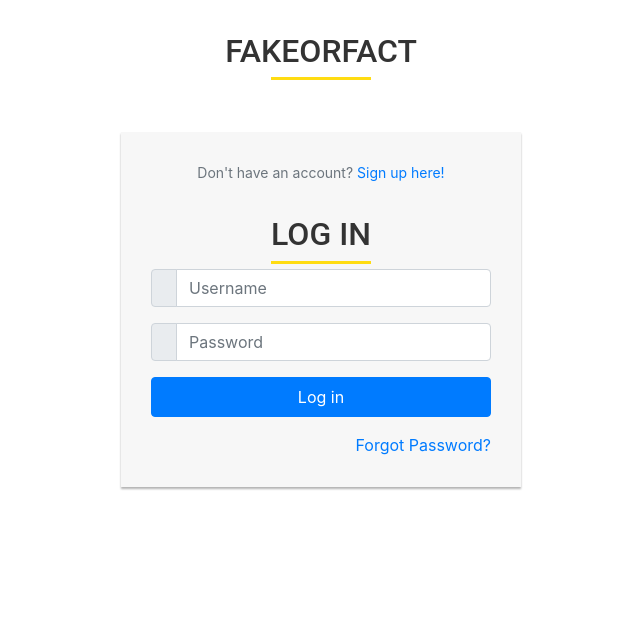
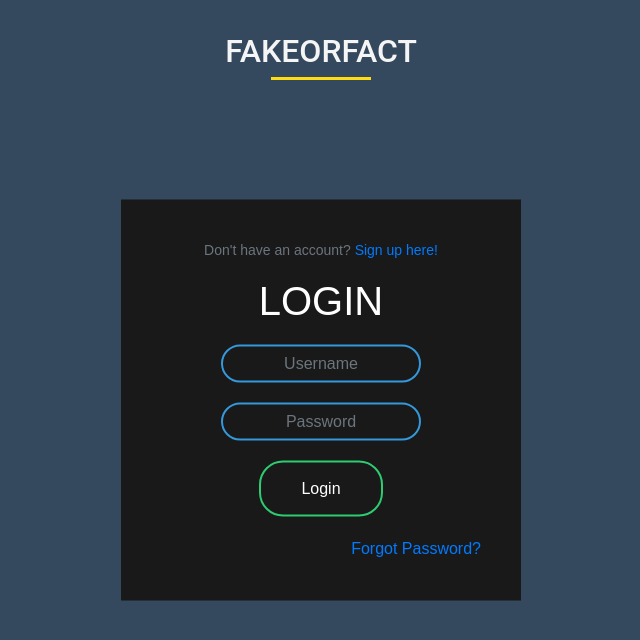
Before and after one commit to Sharanya1798/FakeOrFact, a React (Create React App) app in the folder front-end/: page /login in a window 1280 px wide. Shown: the top 640 px of the page, without its empty margins (319-959 px from the left). Built offline with nearby package versions, Linux system fonts and the light colour scheme.

Commit message:
Changes done in UI and Functionalities part

```diff
--- a/front-end/public/index.html
+++ b/front-end/public/index.html
@@ -26,7 +26,7 @@
     -->
     <title>FakeOrFact</title>
   </head>
-  <body>
+  <body style=" background: #34495e;">
     <noscript>You need to enable JavaScript to run this app.</noscript>
     <div id="root"></div>
     <!--
--- a/front-end/src/App.css
+++ b/front-end/src/App.css
@@ -3,12 +3,14 @@
   background-color: #ffff !important;
 }
 .bg-blue {
-  background-color: cadetblue !important;
+  background-color: snow;
+  position: fixed;
 }
 body {
 color: #fff;
-background: #63738a;
+background: #34495e;
 font-family: 'Roboto', sans-serif;
+
 }
 .form-control {
 height: 40px;
@@ -33,6 +35,8 @@ margin: 0 auto;
 font-size: 15px;
 padding:20px;
 border-bottom:1px solid #636363;
+background-color: silver;
+margin-top: 20px;
 }
 .discussionforum_font {
   font-weight:bold;
@@ -41,6 +45,7 @@ border-bottom:1px solid #636363;
   .discussionforum_color {
       color: #636363;
       margin:0 2px;
+
   }
 
   ul.lightgrayfont li a.talentforum_username {
@@ -332,3 +337,148 @@ border: none!important;
 .carousel-indicators li.active {
 background: #888!important;
 }
+
+/* ----------------------------Login CSS --------------------------*/
+
+.bodyy{
+  margin: 0;
+  padding: 0;
+  font-family: sans-serif;
+  background: #34495e;
+}
+
+.box{
+  width: 400px;
+  padding: 40px;
+  position: absolute;
+  top: 50%;
+  left: 50%;
+  transform: translate(-50%,-50%);
+  background: #191919;
+  text-align: center;
+}
+.box h1{
+  color: white;
+  text-transform: uppercase;
+  font-weight: 500;
+}
+.box input[type = "text"],.box input[type = "password"]{
+  border:0;
+  background: none;
+  display: block;
+  margin: 20px auto;
+  text-align: center;
+  border: 2px solid #3498db;
+  padding: 14px 10px;
+  width: 200px;
+  outline: none;
+  color: white;
+  border-radius: 24px;
+  transition: 0.25s;
+}
+.box input[type = "text"]:focus,.box input[type = "password"]:focus{
+  width: 280px;
+  border-color: #2ecc71;
+}
+.box input[type = "submit"]{
+  border:0;
+  background: none;
+  display: block;
+  margin: 20px auto;
+  text-align: center;
+  border: 2px solid #2ecc71;
+  padding: 14px 40px;
+  outline: none;
+  color: white;
+  border-radius: 24px;
+  transition: 0.25s;
+  cursor: pointer;
+}
+.box input[type = "submit"]:hover{
+  background: #2ecc71;
+}
+
+
+.text-center2 {
+
+  color: whitesmoke;
+}
+
+.text-center1 {
+  text-align: center !important;
+  color: whitesmoke;
+}
+
+
+.scroll-to-top {
+  position: fixed;
+  bottom: 0.5rem;
+  right: 0.5rem;
+  animation: fadeIn 700ms ease-in-out 1s both;
+  cursor: pointer;
+}
+
+@keyframes fadeIn {
+  from {
+    opacity: 0;
+  }
+  to {
+    opacity: 1;
+  }
+}
+
+/*link css*/
+.hola {
+  color: black;
+  text-decoration: $link-decoration;
+  background-color: transparent; // Remove the gray background on active links in IE 10.
+
+  @include hover() {
+    color: $link-hover-color;
+    text-decoration: $link-hover-decoration;
+  }
+}
+
+/*For search box updation*/
+
+.query-form1 {
+  width: 902px;
+margin: 0 auto;
+font-size: 15px;
+padding:20px;
+border-bottom:1px solid #636363;
+background-color: silver;
+margin-top: 20px;
+margin-left: 101px;
+}
+
+/*Button CSS*/
+.btn1 {
+  display: inline-block;
+  font-weight: 400;
+  color: #212529;
+  text-align: center;
+  vertical-align: middle;
+  -webkit-user-select: none;
+  user-select: none;
+  background-color: transparent;
+  border: 1px solid transparent;
+  padding: 0.375rem 0.75rem;
+  font-size: 1rem;
+  line-height: 1.5;
+  border-radius: 0.25rem;
+  transition: color 0.15s ease-in-out, background-color 0.15s ease-in-out, border-color 0.15s ease-in-out, box-shadow 0.15s ease-in-out;
+}
+
+.btn1-primary {
+  color: #fff;
+  background-color: black;
+  border-color: black;
+}
+
+.btn1-lg, .btn1-group-lg > .btn1 {
+  padding: 0.5rem 1rem;
+  font-size: 1.25rem;
+  line-height: 1;
+  border-radius: 0.3rem;
+}
--- a/front-end/src/App.js
+++ b/front-end/src/App.js
@@ -12,7 +12,7 @@ function App() {
 
   return (
    <>
-   <h2 className="text-center">FakeOrFact</h2>
+   <h2 className="text-center1">FakeOrFact</h2>
    <br/>
 <Router>
 <Route exact path="/">
--- a/front-end/src/component/Navbar.js
+++ b/front-end/src/component/Navbar.js
@@ -1,6 +1,7 @@
 import React from 'react'
 import 'bootstrap/dist/css/bootstrap.css';
 import {NavLink} from "react-router-dom";
+
 
 const Navbar = () => {
   const token = localStorage.getItem('my_token');
@@ -67,6 +68,7 @@ const Navbar = () => {
       <li className="nav-item">
         <NavLink className="nav-link" to="/Signup">Signup</NavLink>
       </li>
+
     </ul>
 
   </div>
--- /dev/null
+++ b/front-end/src/component/ScrollToTop.js
@@ -0,0 +1,40 @@
+import React, { useEffect, useState } from "react";
+
+export default function ScrollToTop() {
+  const [isVisible, setIsVisible] = useState(false);
+
+  // Show button when page is scorlled upto given distance
+  const toggleVisibility = () => {
+    if (window.pageYOffset > 1) {
+      setIsVisible(true);
+    } else {
+      setIsVisible(false);
+    }
+  };
+
+  // Set the top cordinate to 0
+  // make scrolling smooth
+  const scrollToTop = () => {
+    window.scrollTo({
+      top: 0,
+      behavior: "smooth"
+    });
+  };
+
+  useEffect(() => {
+    window.addEventListener("scroll", toggleVisibility);
+  }, []);
+
+  return (
+    <div className="scroll-to-top">
+      {isVisible && (
+        <div onClick={scrollToTop}>
+          <img
+            src="https://i.postimg.cc/44Ytsk8Z/top-arrow-emoj.png"
+            alt="Go to top"
+          />
+        </div>
+      )}
+    </div>
+  );
+}
--- a/front-end/src/component/allQueries.js
+++ b/front-end/src/component/allQueries.js
@@ -1,5 +1,6 @@
 import React from 'react'
 import Navbar from "./Navbar";
+import ScrollToTop from "./ScrollToTop";
 import jwt_decode from "jwt-decode";
 import cogoToast from 'cogo-toast';
 
@@ -11,7 +12,7 @@ class allQueries extends React.Component {
   };
   componentDidMount = () => {
     this.getPosts();
-  };
+  }
 
   getPosts = () => {
     const data = { "name": "FakeOrFact" }
@@ -80,13 +81,13 @@ class allQueries extends React.Component {
           <div className="query-form">
           <li class="discussincard box-border">
               <h4 class="bigdarkgrayfont ">
-                  <a class="bigdarkgrayfont discussionforum_font Forum_Ques">{post.queryName}</a>
+                  <a class="hola">{post.queryName}</a>
               </h4>
               <p class="mediumdarkgray">{post.queryDec}</p>
               <div class="discussionforum_color talentforum_username ">Contact:  {post.email}</div>
               <div className="row">
                 <button onClick={e => this.gotoComments(post)}>View Discussion Thread</button>
-                <button type="submit" onClick={ e => this.onDelete(post)} className="btn btn-primary btn-lg">Remove Post</button>
+                <button type="submit" onClick={ e => this.onDelete(post)} className="btn1 btn1-primary btn1-lg">Remove Post</button>
               </div>
           </li>
           </div>
@@ -100,7 +101,7 @@ class allQueries extends React.Component {
           <div className="query-form">
           <li class="discussincard box-border">
               <h4 class="bigdarkgrayfont ">
-                  <a class="bigdarkgrayfont discussionforum_font Forum_Ques">{post.queryName}</a>
+                  <a class="hola">{post.queryName}</a>
               </h4>
               <p class="mediumdarkgray">{post.queryDec}</p>
               <div class="discussionforum_color talentforum_username ">Contact:  {post.email}</div>
@@ -116,6 +117,7 @@ class allQueries extends React.Component {
   }
 
   render() {
+    const { is_visible } = this.state;
     let filteredPosts = this.state.posts.filter(
       (post) => {
             return post.queryName.toLowerCase().indexOf(
@@ -128,12 +130,13 @@ class allQueries extends React.Component {
       <div>
           <div className="container">
             <br/>
-              <input className="query-form" type="text" value = {this.state.search} onChange={this.updateSearch.bind(this)} placeholder="Search for a post" ></input>
+              <input className="query-form1" type="text" value = {this.state.search} onChange={this.updateSearch.bind(this)} placeholder="Search for a post" ></input>
               <ul class="list-unstyled">
                     {this.displayPosts(filteredPosts)}
               </ul>
           </div>
         </div>
+        <ScrollToTop/>
         </>
     );
   }
--- a/front-end/src/component/login.js
+++ b/front-end/src/component/login.js
@@ -1,5 +1,6 @@
 import React, { useState } from 'react'
 import { NavLink,useHistory } from 'react-router-dom'
+import jwt_decode from "jwt-decode";
 function Login() {
     const [userName,setuserName] = useState("");
     const [password,setPassword] = useState("");
@@ -40,46 +41,31 @@ function Login() {
 
     return (
         <>
-       <div className="login-form">
-    <form action="/examples/actions/confirmation.php" method="post">
-    <p className="text-center text-muted small">Don't have an account? <NavLink to="/signup">Sign up here!</NavLink></p>
-        <h2 className="text-center">Log in</h2>
-        <div style={{ color: 'red'}} className='text-center mb-2'>
-            {error}
-        </div>
-        <div className="form-group">
-        	<div className="input-group">
-                <div className="input-group-prepend">
-                    <span className="input-group-text">
-                        <span className="fa fa-user"></span>
-                    </span>
+
+      <div className="bodyy">
+            <form class="box" action="/examples/actions/confirmation.php" method="post">
+                <p className="text-center text-muted small">Don't have an account? <NavLink to="/signup">Sign up here!</NavLink></p>
+                <h1>Login</h1>
+                <div style={{ color: 'red'}} className='text-center mb-2'>
+                    {error}
                 </div>
                 <input type="text" onChange={(e)=> {
                     setError('')
                     setuserName(e.target.value)}}
                      className="form-control" name="username" placeholder="Username" required="required"/>
-            </div>
-        </div>
-		<div className="form-group">
-            <div className="input-group">
-                <div className="input-group-prepend">
-                    <span className="input-group-text">
-                        <i className="fa fa-lock"></i>
-                    </span>
-                </div>
+
                 <input type="password" onChange={(e)=> {
                     setError('')
                     setPassword(e.target.value)}} className="form-control" name="password" placeholder="Password" required="required"/>
-            </div>
+
+                <input type="submit" name="" onClick ={onLogin} value="Login" ></input>
+
+                <div >
+                        <NavLink to="#" className="float-right" >Forgot Password?</NavLink>
+                </div>
+
+            </form>
         </div>
-        <div className="form-group">
-            <button type="submit" onClick ={onLogin} className="btn btn-primary login-btn btn-block">Log in</button>
-        </div>
-        <div className="clearfix">
-            <NavLink to="#" className="float-right">Forgot Password?</NavLink>
-        </div>
-    </form>
-</div>
         </>
     )
 }
```
Also changed, not shown: front-end/src/component/Signup.js (+9 -2 lines), front-end/src/component/myQueries.js (+5 -2 lines), 1 other file (tests, documents, lock files or other folders). Lines whose indentation alone changed are shown as unchanged.
